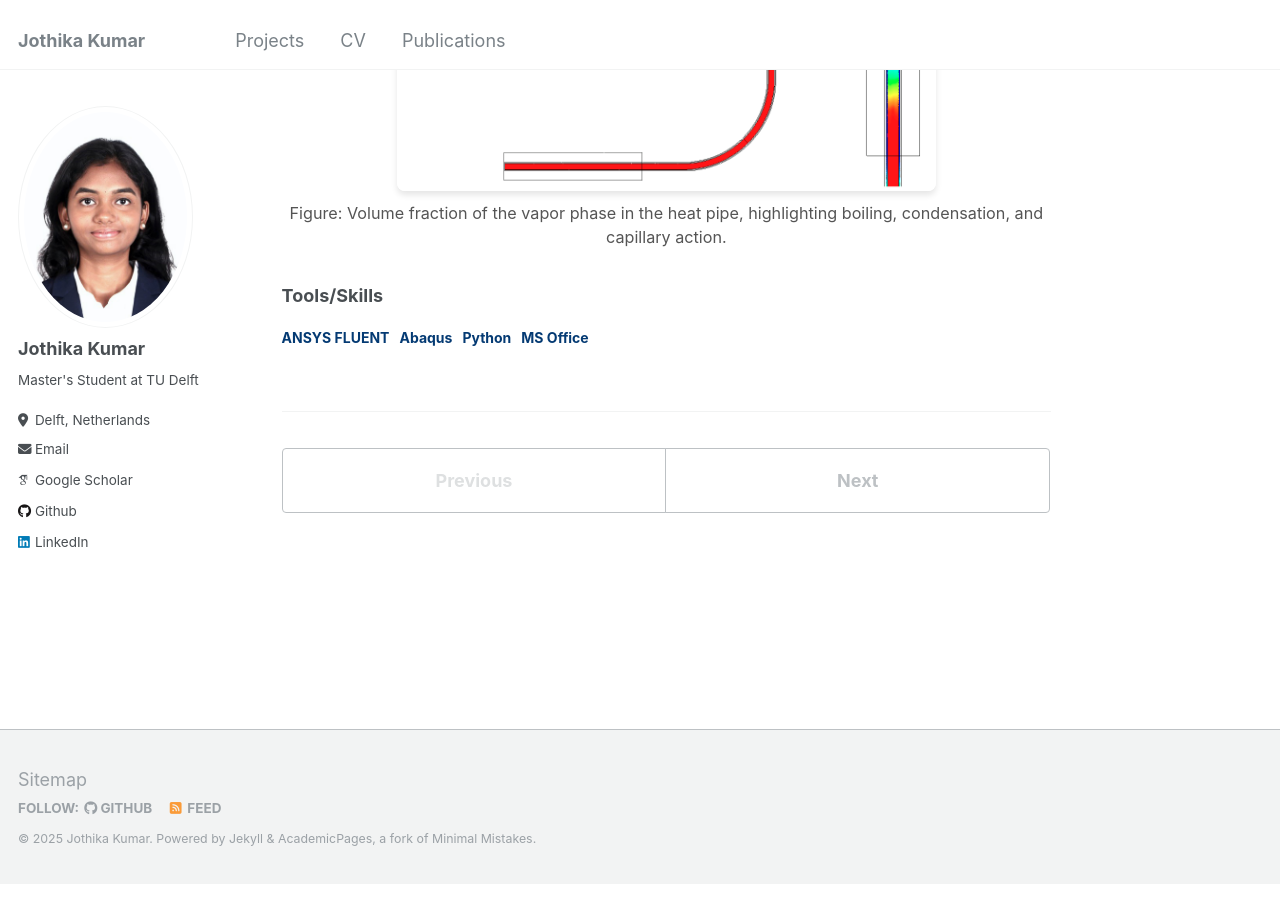
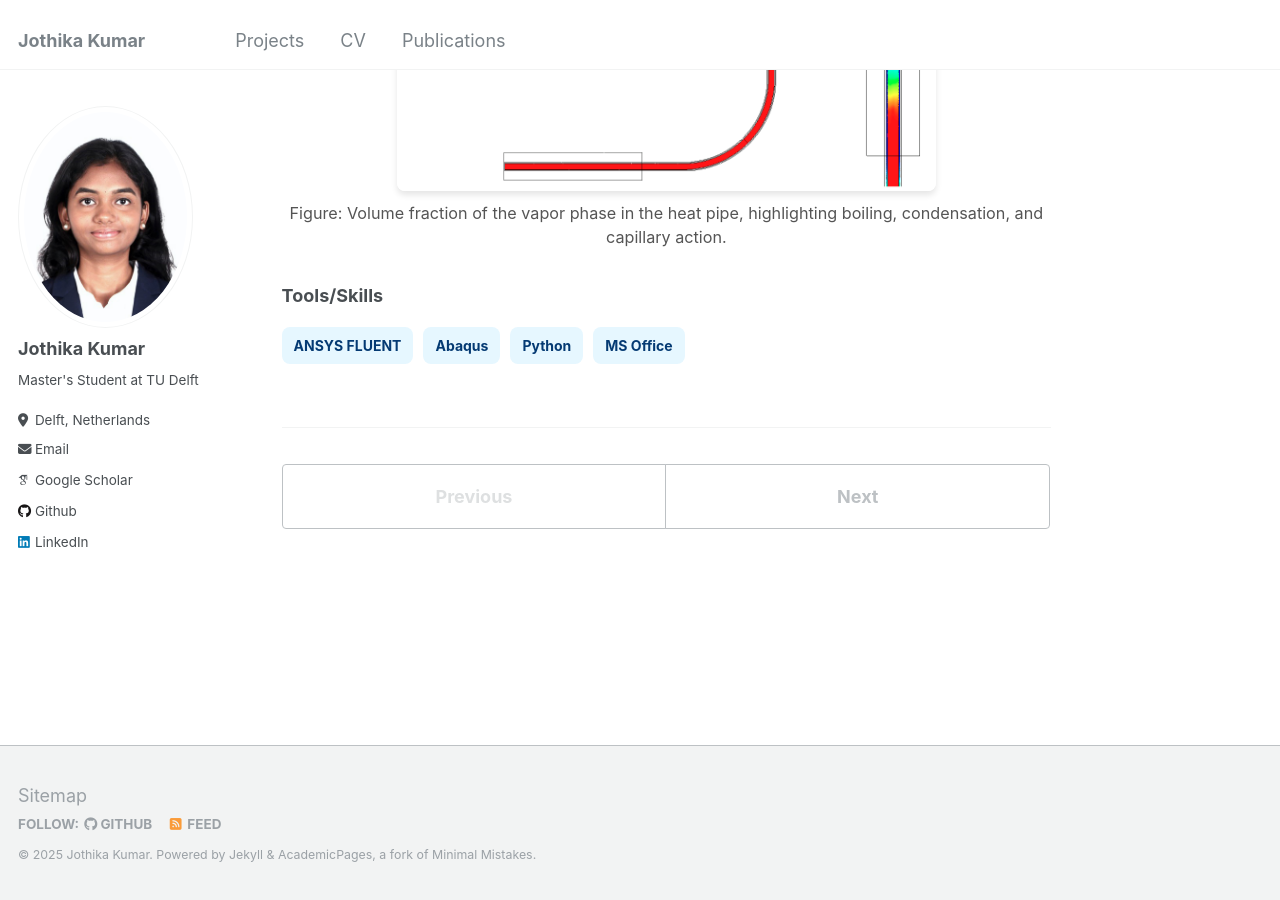
Before and after one commit to jothikak05/jothikak05.github.io, a Jekyll site: the page built from _projects/1_project.md, in a window 1280 px wide and 900 px high, scrolled down 1195 px. Built offline with Jekyll 4.4.1, drawn with Linux system fonts in a browser that asks for light colours; some web fonts are replaced.

Commit message:
skills color

```diff
--- a/_projects/1_project.md
+++ b/_projects/1_project.md
@@ -28,8 +28,8 @@ Numerically, the system components, including the aluminum rod heat source and c
 
 ### Tools/Skills
 <div style="display: flex; flex-wrap: wrap; gap: 10px; margin-top: 20px;">
-  <span style="color: rgb(4, 58, 115); font-size: 14px; font-weight: bold;">ANSYS FLUENT</span>
-  <span style="color: rgb(4, 58, 115); font-size: 14px; font-weight: bold;">Abaqus</span>
-  <span style="color: rgb(4, 58, 115); font-size: 14px; font-weight: bold;">Python</span>
-  <span style="color: rgb(4, 58, 115); font-size: 14px; font-weight: bold;">MS Office</span>
+  <span style="background-color: #e6f7ff; color: rgb(4, 58, 115); font-size: 14px; font-weight: bold; padding: 8px 12px; border-radius: 8px;">ANSYS FLUENT</span>
+  <span style="background-color: #e6f7ff; color: rgb(4, 58, 115); font-size: 14px; font-weight: bold; padding: 8px 12px; border-radius: 8px;">Abaqus</span>
+  <span style="background-color: #e6f7ff; color: rgb(4, 58, 115); font-size: 14px; font-weight: bold; padding: 8px 12px; border-radius: 8px;">Python</span>
+  <span style="background-color: #e6f7ff; color: rgb(4, 58, 115); font-size: 14px; font-weight: bold; padding: 8px 12px; border-radius: 8px;">MS Office</span>
 </div>
```
